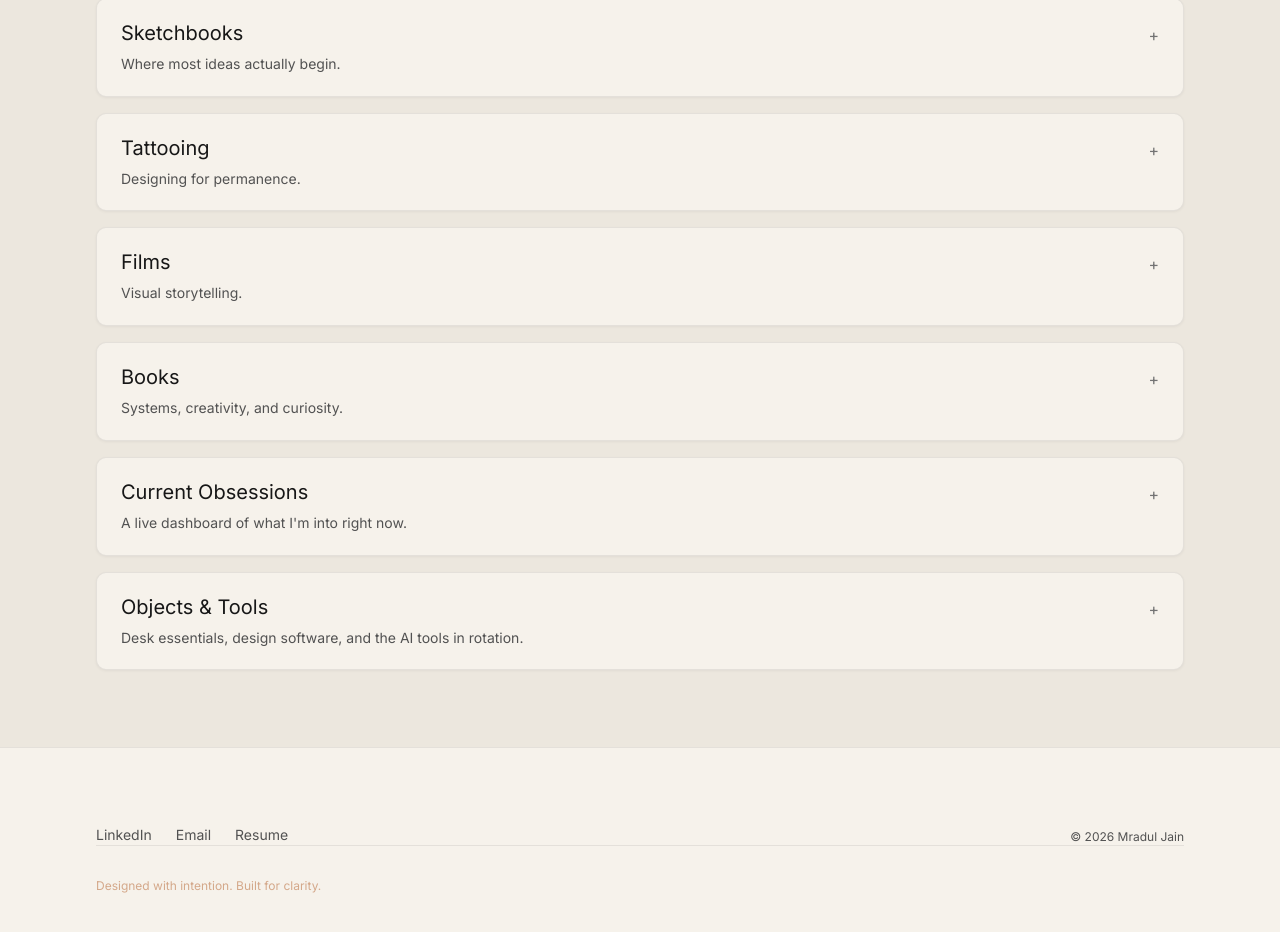
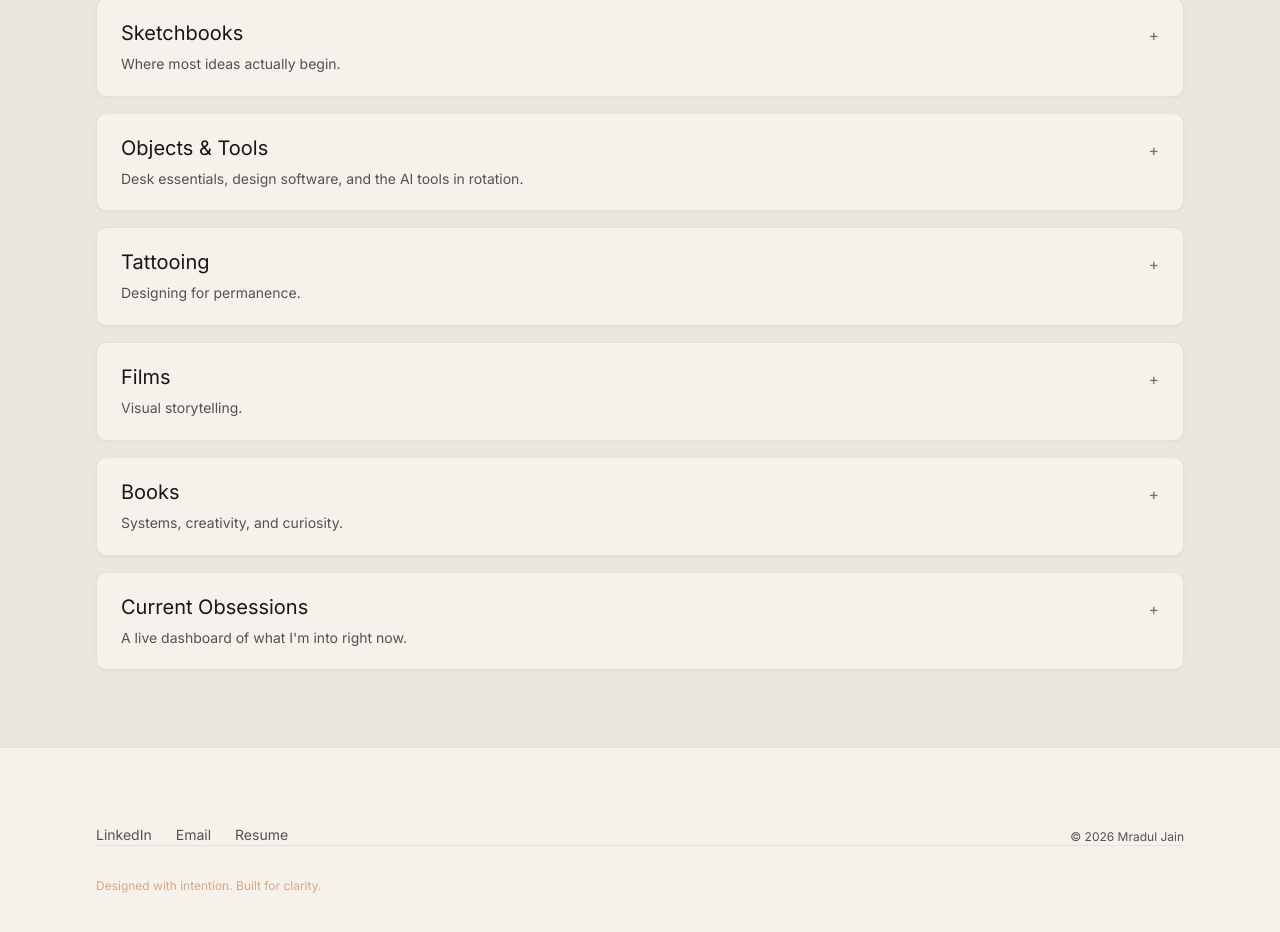
Before and after one commit to mrjartworks-svg/Portfolio, a Next.js app: page /about in a window 1280 px wide. Shown: the part 1339-2271 px from the top of the page. Built offline with nearby package versions, Linux system fonts and the light colour scheme; a web font is replaced by a local one.

Commit message:
Convert desk objects to text list, update specs, reorder About cards.

```diff
--- a/src/components/about/AboutBeyondWorkSection.tsx
+++ b/src/components/about/AboutBeyondWorkSection.tsx
@@ -5,10 +5,10 @@ import {
   aboutInterestCards,
   aiTools,
   currentObsessions,
+  deskObjects,
   designSoftware,
-  objectsAndTools,
 } from "@/data/about";
-import type { ObjectToolItem } from "@/types";
+import type { ObjectListItem, ObjectToolItem } from "@/types";
 import { Container } from "@/components/ui/Container";
 import { FadeIn } from "@/components/ui/FadeIn";
 import { Label } from "@/components/ui/Label";
@@ -126,6 +126,30 @@ function ToolsSubsection({
   );
 }
 
+function ObjectsList({ items }: { items: ObjectListItem[] }) {
+  return (
+    <dl className="objects-list mt-4 divide-y divide-[color-mix(in_srgb,var(--text)_6%,transparent)] overflow-hidden rounded-md border border-[color-mix(in_srgb,var(--text)_8%,transparent)] bg-[var(--bg)]">
+      {items.map((item) => (
+        <div key={item.id} className="px-4 py-4 sm:px-5 sm:py-4">
+          <dt className="font-display text-sm text-[var(--text)]">{item.name}</dt>
+          <dd className="mt-1.5 text-sm leading-relaxed text-[var(--text-secondary)]">
+            {item.note}
+          </dd>
+          {item.details && item.details.length > 0 && (
+            <dd className="mt-2">
+              <ul className="space-y-0.5 text-[0.8125rem] leading-relaxed text-[var(--text-muted)]">
+                {item.details.map((line) => (
+                  <li key={line}>{line}</li>
+                ))}
+              </ul>
+            </dd>
+          )}
+        </div>
+      ))}
+    </dl>
+  );
+}
+
 function ObjectsAndToolsPanel() {
   return (
     <div className="space-y-10">
@@ -139,11 +163,13 @@ function ObjectsAndToolsPanel() {
         subtitle="What I reach for when exploring, building, or thinking faster."
         items={aiTools}
       />
-      <ToolsSubsection
-        title="Objects"
-        subtitle="The things on my desk and in my life."
-        items={objectsAndTools}
-      />
+      <section>
+        <h3 className="font-display text-base text-[var(--text)] sm:text-lg">Objects</h3>
+        <p className="mt-1 text-sm leading-relaxed text-[var(--text-secondary)]">
+          The things on my desk and in my life.
+        </p>
+        <ObjectsList items={deskObjects} />
+      </section>
     </div>
   );
 }
--- a/src/data/about.ts
+++ b/src/data/about.ts
@@ -1,6 +1,7 @@
 import type {
   AboutInterestCard,
   CurrentObsessionField,
+  ObjectListItem,
   ObjectToolItem,
   PersonalityItem,
 } from "@/types";
@@ -134,6 +135,13 @@ export const aboutInterestCards: AboutInterestCard[] = [
     ],
   },
   {
+    id: "objects-tools",
+    title: "Objects & Tools",
+    preview: "Desk essentials, design software, and the AI tools in rotation.",
+    expanded: [],
+    variant: "objects",
+  },
+  {
     id: "tattoos",
     title: "Tattooing",
     preview: "Designing for permanence.",
@@ -229,13 +237,6 @@ export const aboutInterestCards: AboutInterestCard[] = [
     expanded: [],
     variant: "obsessions",
   },
-  {
-    id: "objects-tools",
-    title: "Objects & Tools",
-    preview: "Desk essentials, design software, and the AI tools in rotation.",
-    expanded: [],
-    variant: "objects",
-  },
 ];
 
 export const currentObsessions: CurrentObsessionField[] = [
@@ -246,36 +247,63 @@ export const currentObsessions: CurrentObsessionField[] = [
   { label: "Currently Exploring", value: "How products compete for attention and how to take it back." },
 ];
 
-export const objectsAndTools: ObjectToolItem[] = [
+export const deskObjects: ObjectListItem[] = [
   {
     id: "gaming-pc",
     name: "Gaming PC",
     note: "Overbuilt for Figma. No regrets.",
+    details: [
+      "Intel Core i7-14700F",
+      "MSI GeForce RTX 4070 Ti Super OC",
+      "32GB DDR5 (16GB × 2)",
+      "2TB M480 SSD",
+      'Samsung Odyssey G5 — 34" (86.42 cm) curved',
+    ],
   },
   {
-    id: "s24-ultra",
-    name: "S24 Ultra",
-    note: "Reference camera for everything else.",
+    id: "work-laptop",
+    name: "MacBook Pro (M4)",
+    note: "Figma, Slack, and tabs I swear I'll close later.",
+  },
+  {
+    id: "s25-ultra",
+    name: "Galaxy S25 Ultra",
+    note: "Drawing on the go when the iPad isn't in reach.",
+  },
+  {
+    id: "ipad",
+    name: "iPad Pro (M5), 256GB",
+    note: "Sketching, reading, and couch-side research.",
   },
   {
     id: "current-gundam",
     name: "Current Gundam",
-    note: "Half-built, fully committed.",
+    note: "RG Gundam Astray Gold Frame Amatsu Mina — half-built, fully committed.",
   },
   {
-    id: "favorite-pen",
-    name: "Favorite Pen",
-    note: "The one that runs out at the worst time.",
+    id: "bike",
+    name: "TVS Ronin, 225cc",
+    note: "The bike I actually ride.",
   },
   {
-    id: "work-laptop",
-    name: "Work Laptop",
-    note: "Figma, Slack, and tabs I swear I'll close later.",
+    id: "mma-gear",
+    name: "MMA gear",
+    note: "Mouthguard, shin pads, boxing gloves — the essentials before anything else.",
   },
   {
-    id: "ipad",
-    name: "iPad",
-    note: "Sketching, reading, and couch-side research.",
+    id: "headphones",
+    name: "Headphones",
+    note: "Wired. Boring and old school on purpose.",
+  },
+  {
+    id: "watch",
+    name: "Casio Vintage A159W",
+    note: "Does the one job I need.",
+  },
+  {
+    id: "spotify",
+    name: "Spotify",
+    note: "Music matters more than it probably should.",
   },
 ];
 
```
Also changed, not shown: src/types/index.ts (+7 -0 lines).
